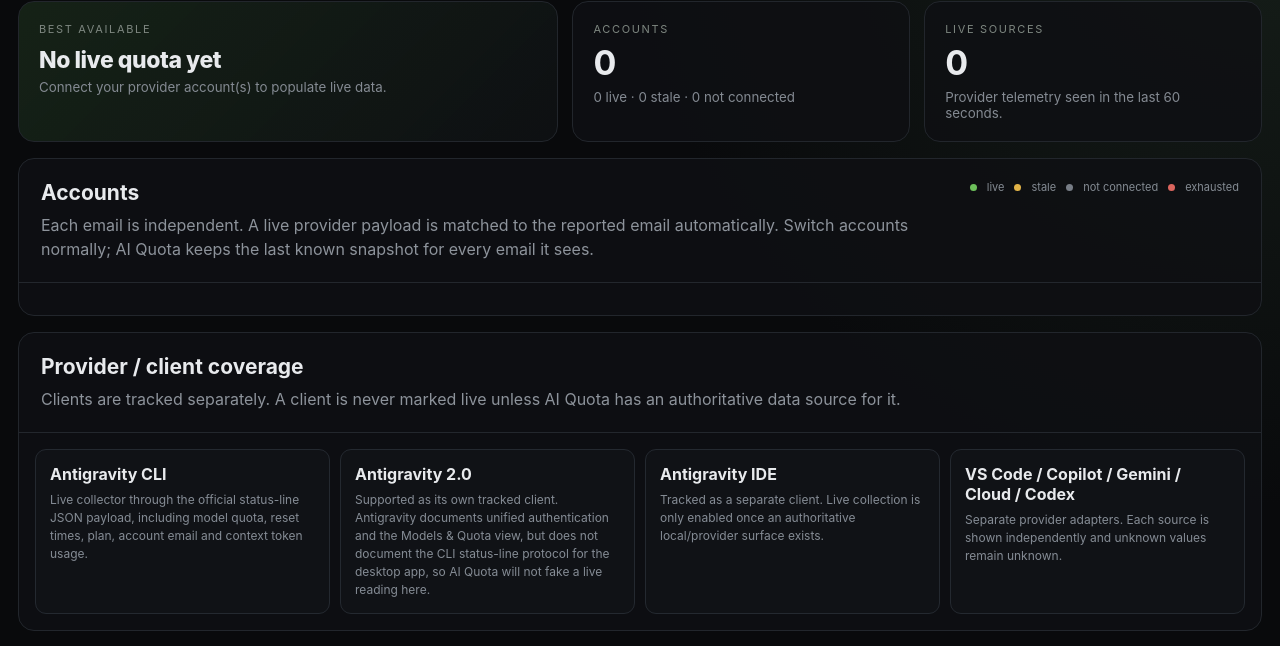
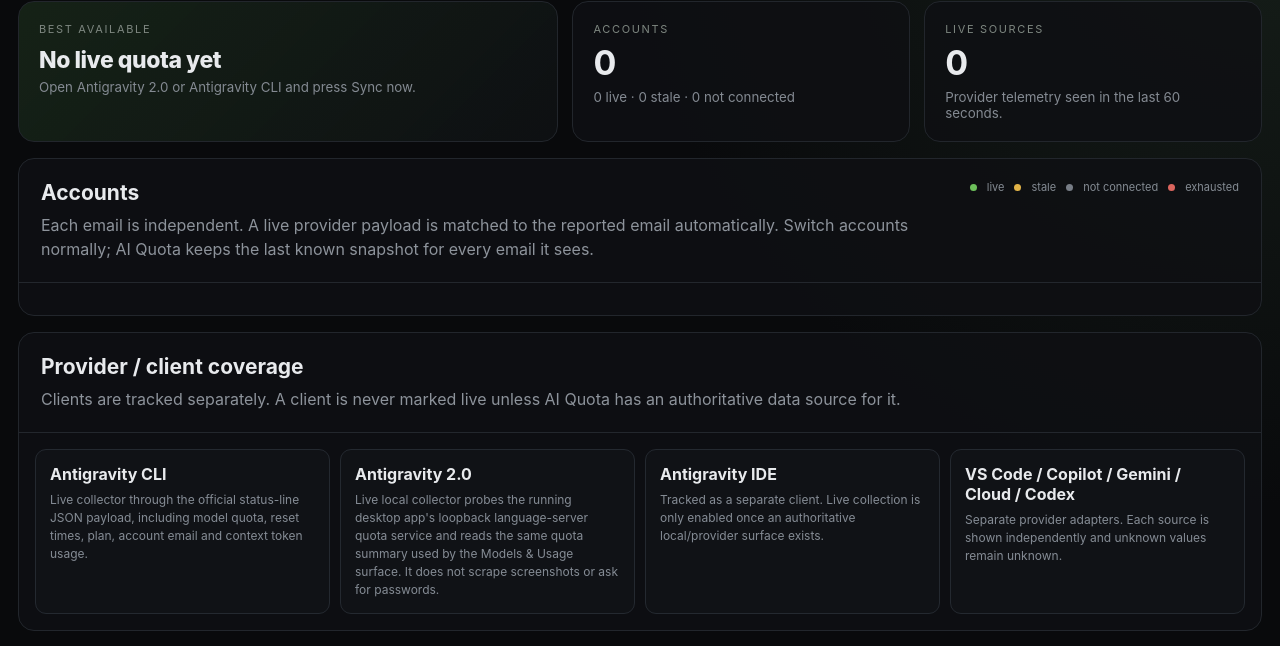
Before and after one commit to Kesicode/AI-Quota, a plain HTML site: page static/index.html in a window 1280 px wide. Shown: the part 159-805 px from the top of the page. Drawn offline with Linux system fonts and the light colour scheme; no server answers.

Commit message:
ui: describe live Antigravity 2.0 collector

```diff
--- a/static/index.html
+++ b/static/index.html
@@ -27,7 +27,7 @@
       <article class="hero-card best-card">
         <div class="label">BEST AVAILABLE</div>
         <div id="bestAccount">No live quota yet</div>
-        <small id="bestDetails">Connect your provider account(s) to populate live data.</small>
+        <small id="bestDetails">Open Antigravity 2.0 or Antigravity CLI and press Sync now.</small>
       </article>
       <article class="hero-card"><span class="label">ACCOUNTS</span><strong id="accountCount">0</strong><small id="accountStates">0 live · 0 stale · 0 not connected</small></article>
       <article class="hero-card"><span class="label">LIVE SOURCES</span><strong id="liveCount">0</strong><small>Provider telemetry seen in the last 60 seconds.</small></article>
@@ -48,7 +48,7 @@
       <div class="panel-head"><div><h2>Provider / client coverage</h2><p>Clients are tracked separately. A client is never marked live unless AI Quota has an authoritative data source for it.</p></div></div>
       <div class="info-grid">
         <div><strong>Antigravity CLI</strong><span>Live collector through the official status-line JSON payload, including model quota, reset times, plan, account email and context token usage.</span></div>
-        <div><strong>Antigravity 2.0</strong><span>Supported as its own tracked client. Antigravity documents unified authentication and the Models &amp; Quota view, but does not document the CLI status-line protocol for the desktop app, so AI Quota will not fake a live reading here.</span></div>
+        <div><strong>Antigravity 2.0</strong><span>Live local collector probes the running desktop app's loopback language-server quota service and reads the same quota summary used by the Models &amp; Usage surface. It does not scrape screenshots or ask for passwords.</span></div>
         <div><strong>Antigravity IDE</strong><span>Tracked as a separate client. Live collection is only enabled once an authoritative local/provider surface exists.</span></div>
         <div><strong>VS Code / Copilot / Gemini / Cloud / Codex</strong><span>Separate provider adapters. Each source is shown independently and unknown values remain unknown.</span></div>
       </div>
```
